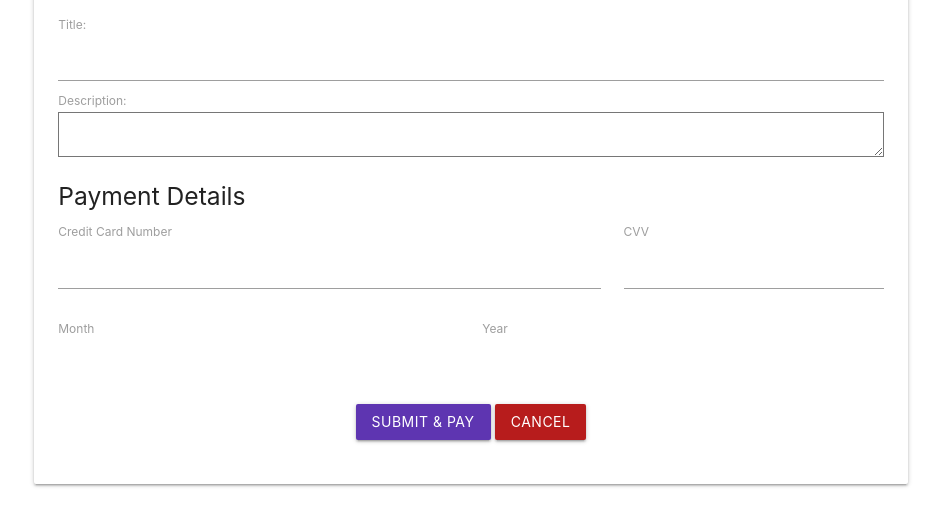
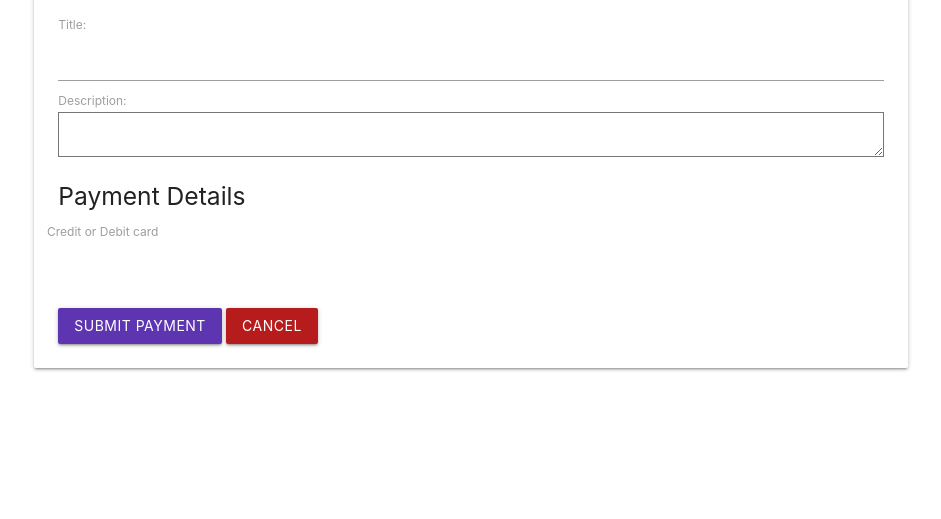
Before and after one commit to 10xOXR/2BN-Milestone-5, a Django app: a page that uses src/tickets/templates/new_feature.html in a window 1280 px wide. Shown: the part 320-839 px from the top of the page, without its empty margins (169-1110 px from the left). After the commit the page ends 691 px from the top, so only its background shows below. Run offline with Django 3.2, Linux system fonts and the light colour scheme; the visitor is signed in with stand-in values (Sample User, id 1); some libraries are stand-ins or nearby versions; some web fonts are replaced.

Commit message:
Rewrite payments to use Stripe API instead of custom form
Removed the PaymentForm form template and implemented Stripe's
own JS to create a payment field that takes the card number,
expiry, and CVV in one line. Field also fully validates the card
type and number length.

```diff
--- a/src/tickets/forms.py
+++ b/src/tickets/forms.py
@@ -1,4 +1,5 @@
 from django import forms
+from django.core.validators import RegexValidator
 from .models import Ticket, Comment
 
 
@@ -37,31 +38,3 @@ class CommentForm(forms.ModelForm):
         fields = [
             "comment_text"
         ]
-
-class PaymentForm(forms.Form):
-    """ Displays the Payment form """
-
-    MONTH_CHOICES = [(i, i) for i in range(1, 13)]
-    YEAR_CHOICES = [(i, i) for i in range(2019, 2030)]
-
-    credit_card_number = forms.CharField(
-        label="Credit Card Number",
-        required=False
-    )
-    cvv = forms.CharField(
-        label="Card CVV",
-        required=False
-        )
-    expiry_month = forms.ChoiceField(
-        label="Month",
-        choices=MONTH_CHOICES,
-        required=False
-    )
-    expiry_year = forms.ChoiceField(
-        label="Year",
-        choices=YEAR_CHOICES,
-        required=False
-    )
-    stripe_id = forms.CharField(
-        widget=forms.HiddenInput
-    )
--- a/src/tickets/models.py
+++ b/src/tickets/models.py
@@ -85,4 +85,4 @@
     )
 
     def __str__(self):
-        return "BU#{0} on Ticket#{1}".format(self.id, self.ticket)
+        return "Upvote #{0} on Ticket {1}".format(self.id, self.ticket)
--- a/src/tickets/templates/new_feature.html
+++ b/src/tickets/templates/new_feature.html
@@ -12,10 +12,7 @@
             <div class="card-content">
                 <h2 class="center">Feature Request</h2>
                 <h3 class="center">There is a €100 fee to make a feature request</h3>
-                <div id="credit-card-errors" style="display: none;">
-                    <div class="alert-message block-message error" id="stripe-error-message"></div>
-                </div>
-                <form id="feature-pay" method="post" enctype="multipart/form-data">
+                <form id="payment-form" method="post" action="{% url 'new_feature' %}" data-token="{{ publishable }}">
                     {% csrf_token %}
                     <div class="row">
                         <div class="col s12">
@@ -23,34 +20,15 @@
                         </div>
                     </div>
                     <h5>Payment Details</h5>
+                    <!-- stripe element will be inserted in this div -->
                     <div class="row">
-                        <div class="col s8">
-                            {{ payment_form.stripe_id }}
-                            <label for="credit_card_number">Credit Card Number</label>
-                            {{ payment_form.credit_card_number }}
-                        </div>
-                        <div class="col s4">
-                            <label for="cvv">CVV</label>
-                            {{ payment_form.cvv }}
-                        </div>
-                    </div>
-                    <div class="row">
-                        <div class="col s12 m6">
-                            <label for="expiry_month">Month</label>
-                            {{ payment_form.expiry_month }}
-                        </div>
-                        <div class="col s12 m6">
-                            <label for="expiry_year">Year</label>
-                            {{ payment_form.expiry_year }}
-                        </div>
+                        <label for="card-element">Credit or Debit card</label>
+                        <div id="card-element"></div>
+                        <div id="card-errors" role="alert"></div>
                     </div>
                     <br><br>
-                    <div class="row">
-                        <div class="col s12 center">
-                            <button type="submit" class="btn deep-purple darken-1">Submit & Pay</button>
-                            <a href="{% url 'all_tickets' %}" class="btn red darken-4">Cancel</a>
-                        </div>
-                    </div>
+                    <button type="submit" class="btn deep-purple darken-1">Submit Payment</button>
+                    <a href="{% url 'all_tickets' %}" class="btn red darken-4">Cancel</a>
                 </form>
             </div>
         </div>
@@ -59,11 +37,6 @@
 {% endblock %}
 
 {% block page_js %}
-<script src="https://js.stripe.com/v2/"></script>
-<script>
-    //<![CDATA[
-    Stripe.publishableKey = '{{ publishable }}';
-    //]]>
-</script>
+<script src="https://js.stripe.com/v3/"></script>
 <script src="{% static 'js/stripe.js' %}"></script>
 {% endblock %}
--- a/src/tickets/views.py
+++ b/src/tickets/views.py
@@ -3,7 +3,7 @@ from django.utils import timezone
 from django.contrib import messages
 from django.contrib.auth.decorators import login_required
 from .models import Ticket, Comment, Upvote
-from .forms import TicketForm, CommentForm, PaymentForm
+from .forms import TicketForm, CommentForm
 from django.conf import settings
 import stripe
 
@@ -33,39 +33,38 @@ def new_bug(request):
 def new_feature(request):
     if request.method == "POST":
         feature_form = TicketForm(request.POST)
-        payment_form = PaymentForm(request.POST)
 
-        if feature_form.is_valid() and payment_form.is_valid():
+        if feature_form.is_valid():
             try:
+                token = request.POST["stripeToken"]
                 customer = stripe.Charge.create(
                     amount = int(100 * 100),
                     currency = "EUR",
-                    description = request.user.email,
-                    card = payment_form.cleaned_data["stripe_id"],
+                    description = (
+                        "Feature Request: "+\
+                            request.user.get_full_name() +\
+                            " (" + request.user.email + ")"),
+                    source=token,
                 )
+                if customer.paid:
+                    messages.success(request, "You have successfully paid!")
+                    feature_form.instance.raised_by = request.user
+                    feature_form.instance.ticket_type = "Feature Request"
+                    new_feature = feature_form.save()
+                    return redirect(ticket_detail, new_feature.pk)
+                else:
+                    messages.error(request, "Unable to take payment!")
             except stripe.error.CardError:
                 messages.error(request, "Your card was declined!")
-
-            if customer.paid:
-                messages.success(request, "You have successfully paid!")
-                feature_form.instance.raised_by = request.user
-                feature_form.instance.ticket_type = "Feature Request"
-                new_feature = feature_form.save()
-                return redirect(ticket_detail, new_feature.pk)
-            else:
-                messages.error(request, "Unable to take payment!")
         else:
-            print(payment_form.errors)
-            messages.error(request, "We were unable to take a payment with that card!")
+            messages.error(request, "Unable to take a payment with that card!")
     else:
         feature_form = TicketForm()
-        payment_form = PaymentForm()
 
     return render(
         request,
         "new_feature.html",
         {"feature_form": feature_form,
-        "payment_form": payment_form,
         "publishable": settings.STRIPE_PUBLISHABLE}
     )
 
@@ -107,7 +106,6 @@ def ticket_detail(request, pk):
     comments = Comment.objects.filter(ticket_id=ticket.pk)
     upvotes = Upvote.objects.filter(ticket_id=ticket.pk).values("user_id")
     voters = [vote["user_id"] for vote in upvotes]
-    payment_form = PaymentForm()
 
     return render(
         request,
@@ -116,7 +114,6 @@ def ticket_detail(request, pk):
             "ticket": ticket,
             "comments": comments,
             "voters": voters,
-            "payment_form": payment_form,
             "publishable": settings.STRIPE_PUBLISHABLE
         }
     )
@@ -125,19 +122,17 @@ def ticket_detail(request, pk):
 def upvote(request, pk):
     ticket = get_object_or_404(Ticket, pk=pk)
     if request.method == "POST":
-        payment_form = PaymentForm(request.POST)
-
-        if payment_form.is_valid():
-            try:
-                customer = stripe.Charge.create(
-                    amount = int(5 * 100),
-                    currency = "EUR",
-                    description = request.user.email,
-                    card = payment_form.cleaned_data["stripe_id"],
-                )
-            except stripe.error.CardError:
-                messages.error(request, "Your card was declined!")
-
+        try:
+            token = request.POST['stripeToken']
+            customer = stripe.Charge.create(
+                amount = int(5 * 100),
+                currency = "EUR",
+                description = (
+                    "Feature Upvote: "+\
+                        request.user.get_full_name() +\
+                        " (" + request.user.email + ")"),
+                source=token,
+            )
             if customer.paid:
                 messages.success(request, "You have successfully paid!")
                 Upvote.objects.create(
@@ -147,18 +142,17 @@ def upvote(request, pk):
                 return redirect(ticket_detail, ticket.pk)
             else:
                 messages.error(request, "Unable to take payment!")
-        else:
-            print(payment_form.errors)
-            messages.error(request, "We were unable to take a payment with that card!")
+        except stripe.error.CardError:
+            messages.error(request, "Your card was declined!")
     else:
         Upvote.objects.create(
             ticket_id=ticket.pk,
             user_id=request.user.id
         )
-        return redirect(
-            ticket_detail,
-            ticket.pk
-        )
+    return redirect(
+        ticket_detail,
+        ticket.pk
+    )
 
 
 def downvote(request, pk):
```
Also changed, not shown: src/tickets/templates/ticket_detail.html (+8 -32 lines).
